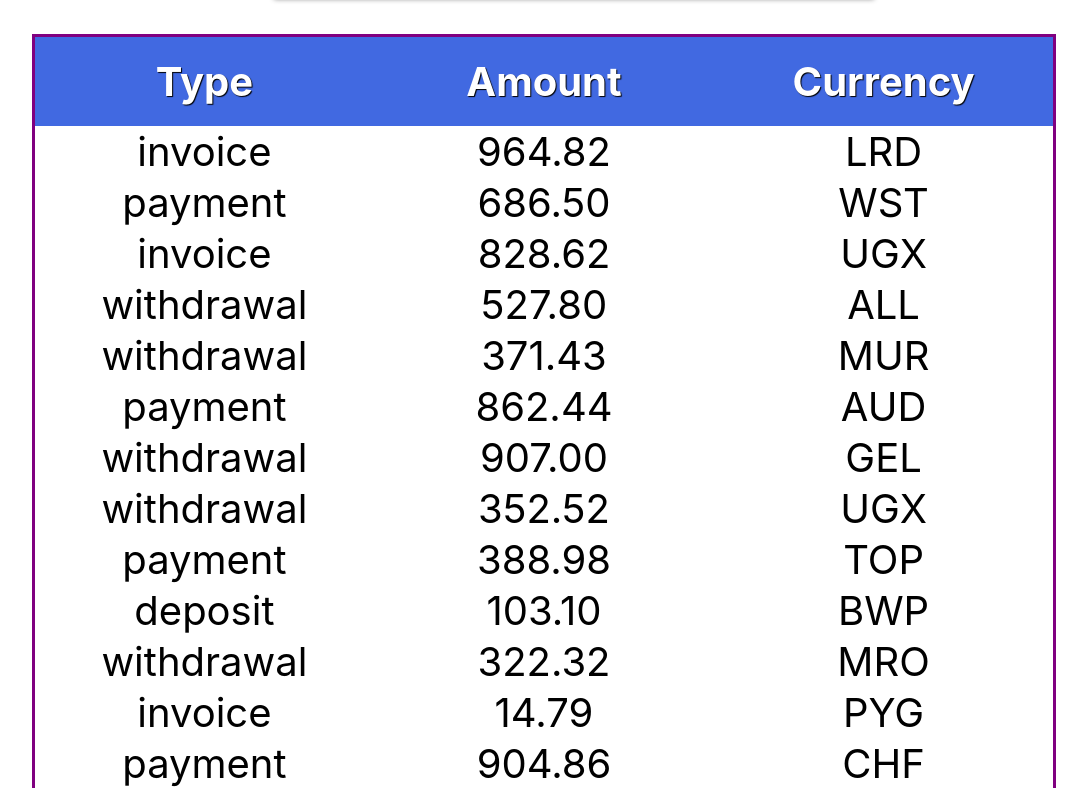
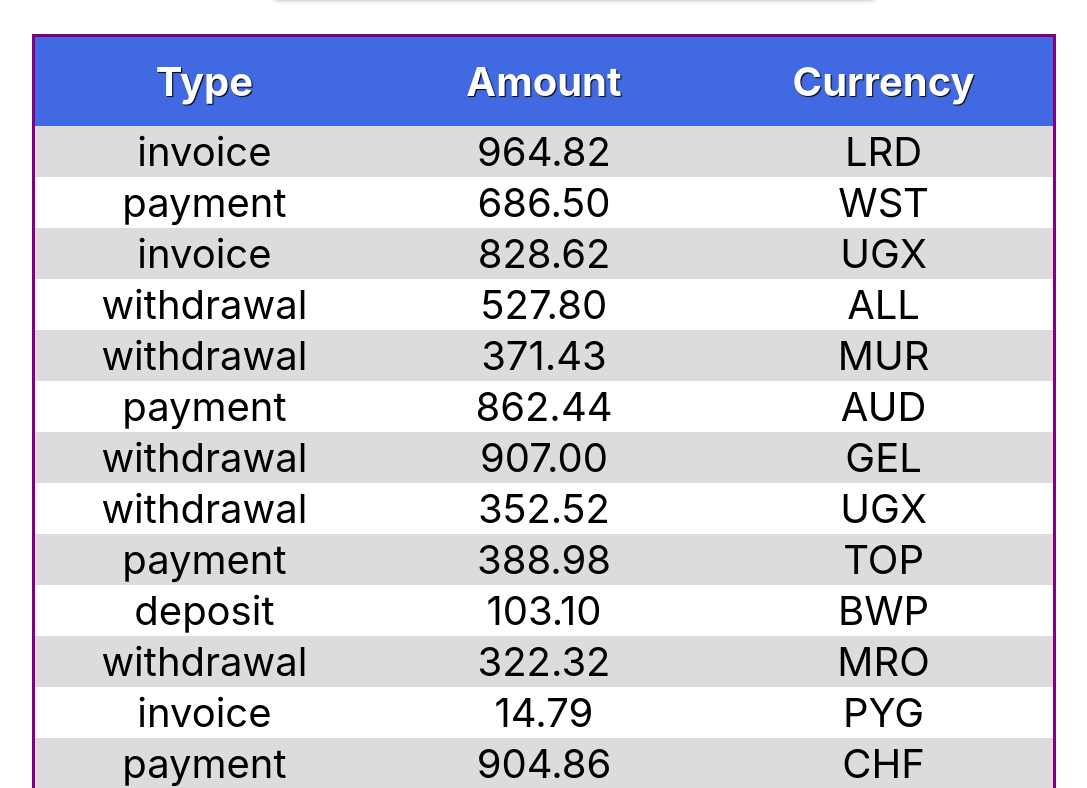
Before and after one commit to NataliaBadovska/goit-react-hw-01-components-new, a React (Create React App) app: page / in a window 1280 px wide. Shown: the part 1992-2780 px from the top of the page, without its empty margins (96-1183 px from the left). Built offline with nearby package versions, Linux system fonts and the light colour scheme.

Commit message:
add style table

```diff
--- a/src/components/transaction/transaction.module.css
+++ b/src/components/transaction/transaction.module.css
@@ -20,3 +20,7 @@
 .headerLine{
     padding: 20px 0;
 }
+
+.tBody:nth-child(even){
+    background: gainsboro;
+}
```
